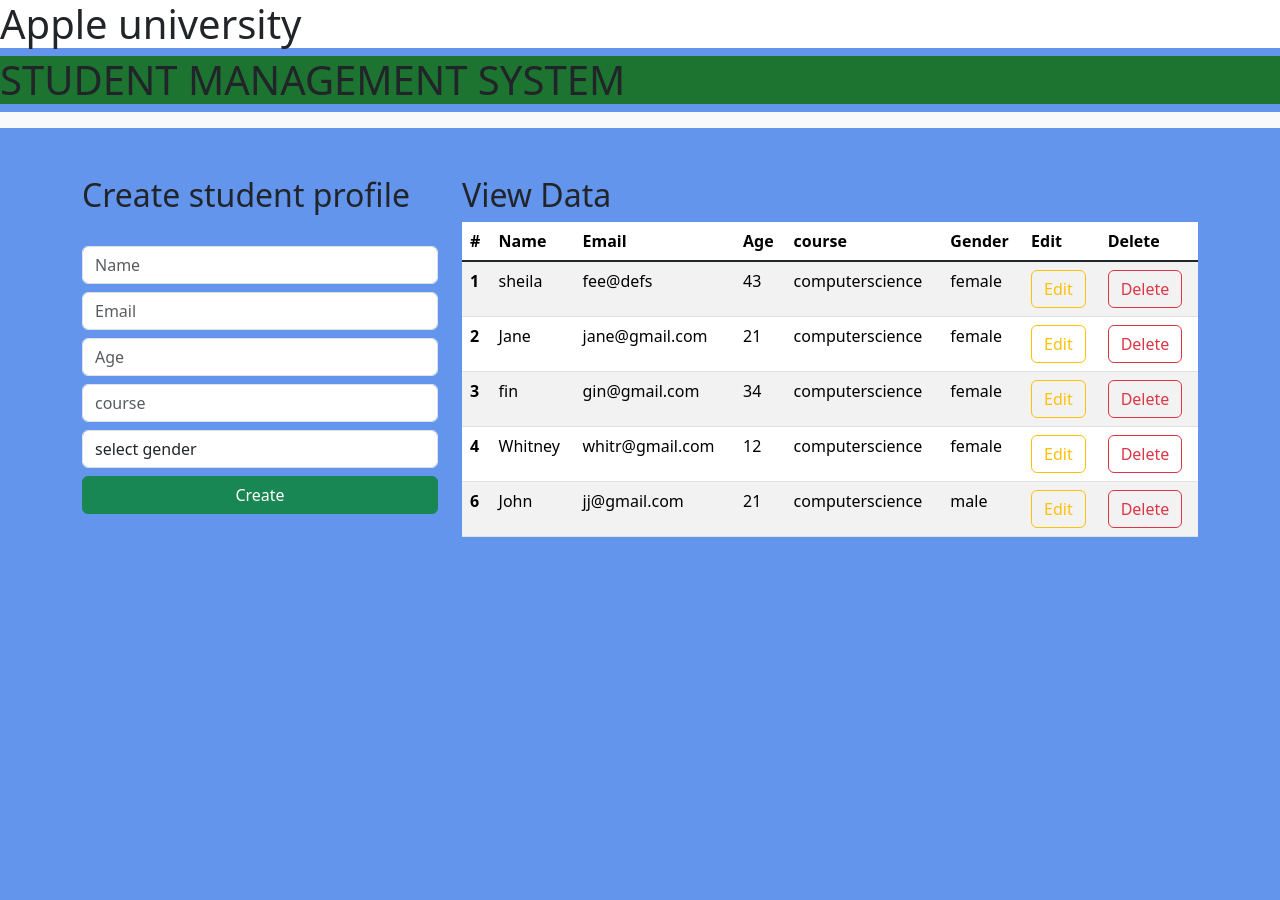
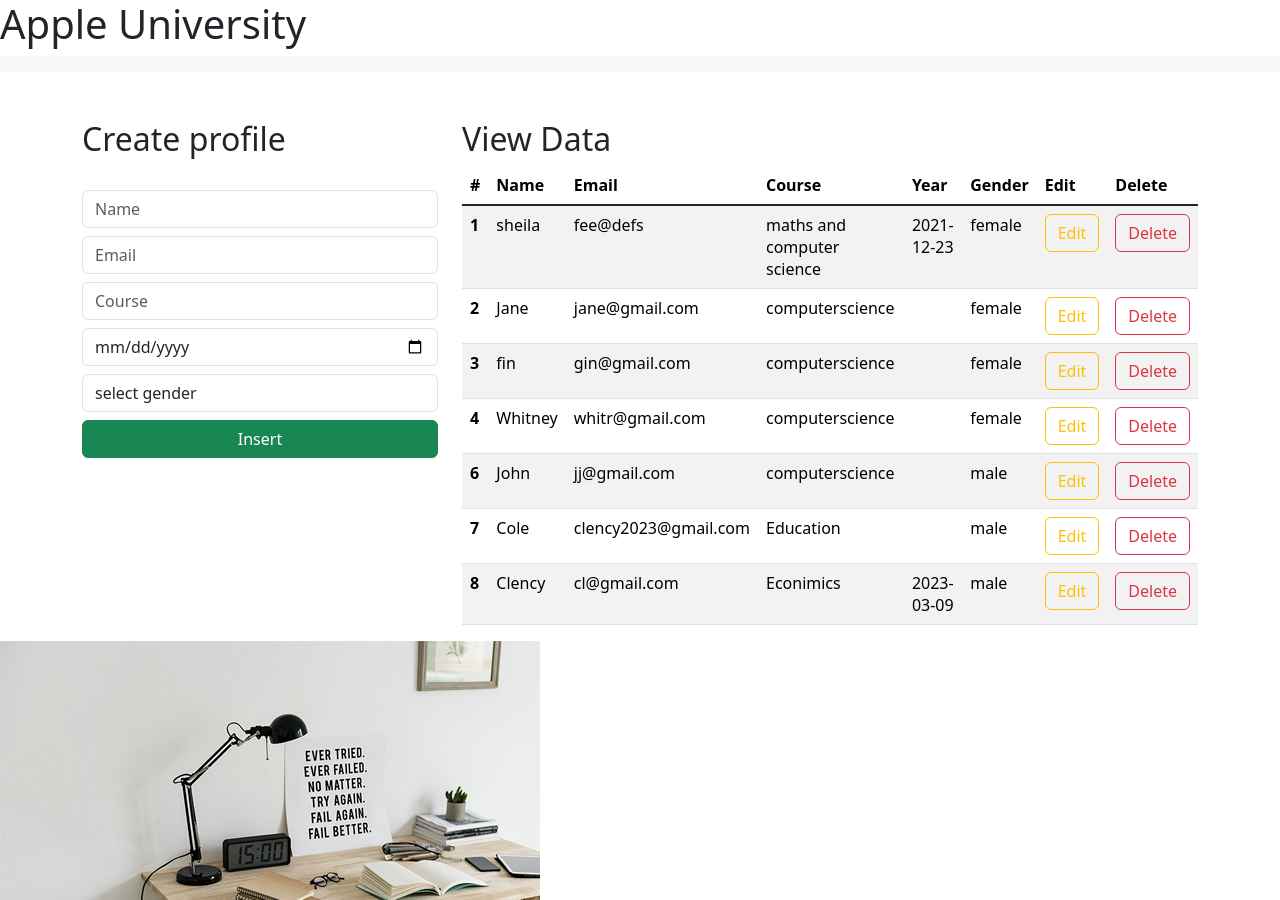
Before and after one commit to clencyc/supreme-robot, a Django app: page / in a window 1280 px wide. Before the commit the page ends 537 px from the top, so only its background shows below. Run offline with Django 4.2, Linux system fonts and the light colour scheme; data comes from the database, SQL or seed files in the repository.

Commit message:
crud applications

```diff
--- a/djangoCRUD123/models.py
+++ b/djangoCRUD123/models.py
@@ -3,31 +3,10 @@ from django.db import models
 class Student(models.Model):
     name = models.CharField(max_length=50, blank=False, null=False)
     email = models.EmailField()
-    age = models.IntegerField()
     course = models.CharField(max_length=50, default='computerscience', blank=False)
+    year = models.CharField(max_length=50, default='', blank=False)
     gender = models.CharField(max_length=50, blank=False, null=False)
 
 
 def __str__(self):
     return self.name
-
-
-@staticmethod
-def get_customer_by_email(email):
-    try:
-        return Student.objects.get(email=email)
-    except:
-        return False
-
-
-def isExists(self):
-    if Student.objects.filter(email=self.email):
-        return True
-
-    return False
-
-
-
-
-def __str__(self):
-    return self.name
--- a/djangoCRUD123/views.py
+++ b/djangoCRUD123/views.py
@@ -8,13 +8,6 @@ def index(request):
     data = Student.objects.all()
     context = {"data": data}
     return render(request, "index.html", context)
-
-
-def contact(request):
-    return render(request, "contact.html")
-
-def about(request):
-    return render(request, "about.html")
 
 
 def edit(request):
@@ -33,12 +26,12 @@ def insertData(request):
     if request.method == "POST":
         name = request.POST.get('name')
         email = request.POST.get('email')
-        age = request.POST.get('age')
         course = request.POST.get('course')
+        year = request.POST.get('year')
         gender = request.POST.get('gender')
 
 
-        query = Student(name=name, email=email, age=age, course=course, gender=gender)
+        query = Student(name=name, email=email, course=course, year=year, gender=gender)
         query.save()
         return redirect("/")
 
@@ -56,18 +49,16 @@ def updateData(request, id):
     if request.method == "POST":
         name = request.POST.get('name')
         email = request.POST.get('email')
-        age = request.POST.get('age')
-
-        course = request.POST.get('city')
+        course = request.POST.get('course')
+        year = request.POST.get('year')
         gender = request.POST.get('gender')
 
 
         update_info = Student.objects.get(id=id)
         update_info.name = name
         update_info.email = email
-        update_info.age = age
-
         update_info.course = course
+        update_info.year = year
         update_info.gender = gender
 
 
--- a/static/css/mystyle.css
+++ b/static/css/mystyle.css
@@ -1,13 +1,13 @@
 body{
-    background-color: cornflowerblue;
+    background-color: skyblue;
 
 
 }
 
-.div1{
-    background-color: #1c7430;
-}
 .uni{
-    align-items: center;
+    text-align: center;
     background-color: white;
 }
+.apple{
+    text-align: center;
+}
--- a/templates/index.html
+++ b/templates/index.html
@@ -3,18 +3,12 @@
   <head>
     <meta charset="utf-8">
     <meta name="viewport" content="width=device-width, initial-scale=1">
-    <title>Emobilis</title>
-      {% load static %}
-      <link rel="stylesheet" href="{% static "css/mystyle.css" %}">
+    <title>Student management system</title>
   </head>
-
   <body>
-  <div class="uni">
-      <h1>Apple university </h1>
-  </div>
-  <div class =div1>
-       <h1>STUDENT MANAGEMENT SYSTEM</h1>
-  </div>
+<div class="apple">
+    <h1>Apple University</h1>
+</div>
 
     <nav class="navbar navbar-expand-lg bg-body-tertiary">
         <div class="container-md">
@@ -27,7 +21,8 @@
 
         <div class="row">
             <div class="col-md-4">
-                <h2>Create student profile</h2>
+
+                <h2>Create profile</h2>
                 <br>
 
                 <form action="/insert" method="post">
@@ -41,16 +36,14 @@
                         <input type="email" class="form-control  mt-2" placeholder="Email" name="email" required>
                     </div>
 
-                    <div class="form-group">
-                        <input type="number" class="form-control  mt-2" placeholder="Age" name="age" required>
+
+
+                     <div class="form-group">
+                        <input type="text" class="form-control  mt-2" placeholder="Course" name="course" required>
 
                     </div>
-
-
-
-
-                    <div class="form-group">
-                        <input type="text" class="form-control  mt-2" placeholder="course" name="course" required>
+                     <div class="form-group">
+                        <input type="date" class="form-control  mt-2" placeholder="Year" name="year" required>
 
                     </div>
 
@@ -65,7 +58,7 @@
 
                     <div class="d-grid gap-2">
 
-                        <button class="btn btn-success mt-2" type="submit">Create</button>
+                        <button class="btn btn-success mt-2" type="submit">Insert</button>
                     </div>
 
 
@@ -80,8 +73,8 @@
                         <th scope="col">#</th>
                         <th scope="col">Name</th>
                         <th scope="col">Email</th>
-                        <th scope="col">Age</th>
-                        <th scope="col">course</th>
+                          <th scope="col">Course</th>
+                        <th scope="col">Year</th>
                         <th scope="col">Gender</th>
                         <th scope="col">Edit</th>
                         <th scope="col">Delete</th>
@@ -95,8 +88,10 @@
                         <th scope="row">{{d.id}}</th>
                         <td>{{d.name}}</td>
                         <td>{{d.email}}</td>
-                        <td>{{d.age}}</td>
+
                         <td>{{d.course}}</td>
+                        <td>{{d.year}}</td>
+
                         <td>{{d.gender}}</td>
                         <td><a href="/update/{{d.id}}" type="button" class="btn btn-outline-warning">Edit</a></td>
                         <td><a href="/delete/{{d.id}}" type="button" class="btn btn-outline-danger">Delete</a></td>
@@ -111,6 +106,10 @@
 
       </div>
 
+<div>
+    {% load static %}
+    <img src="{% static "images/img2.png" %}" alt="">
+</div>
 
 <script src="https://cdn.jsdelivr.net/npm/bootstrap@5.3.0-alpha1/dist/js/bootstrap.bundle.min.js" integrity="sha384-w76AqPfDkMBDXo30jS1Sgez6pr3x5MlQ1ZAGC+nuZB+EYdgRZgiwxhTBTkF7CXvN" crossorigin="anonymous"></script>
   </body>
```
Also changed, not shown: templates/edit.html (+6 -6 lines), db.sqlite3, djangoCRUD123/migrations/0005_remove_student_age_student_year.py (added).
